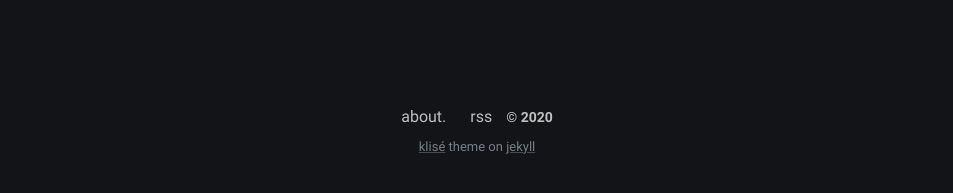
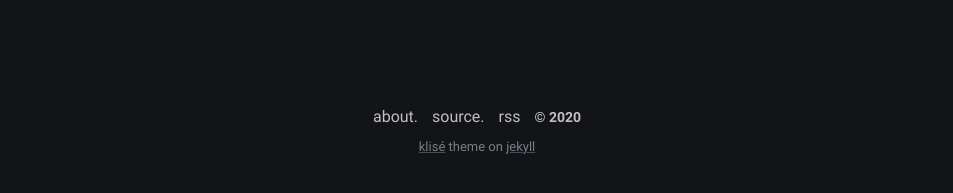
Before and after one commit to iwdstry/yeieje, a Jekyll site: the page built from thanks.md, in a window 1280 px wide. Shown: the part 521-714 px from the top of the page, without its empty margins (163-1116 px from the left). Built offline with Jekyll 4.4.1, drawn with Linux system fonts in a browser that asks for light colours.

Commit message:
Create footer.html

```diff
--- a/_includes/footer.html
+++ b/_includes/footer.html
@@ -1,6 +1,6 @@
 <footer class="footer">
   <a class="footer_item" href="/yeieje/about">about.</a>
-  <a class="footer_item" href="/yeieje/list"></a>
+  <a class="footer_item" href="/yeieje/list">source.</a>
   <a class="footer_item" href="/yeieje/feed.xml">rss</a>
   <span class="footer_item">&copy; {{ site.time | date: "%Y" }}</span>
   <small class="footer_copyright">
```
